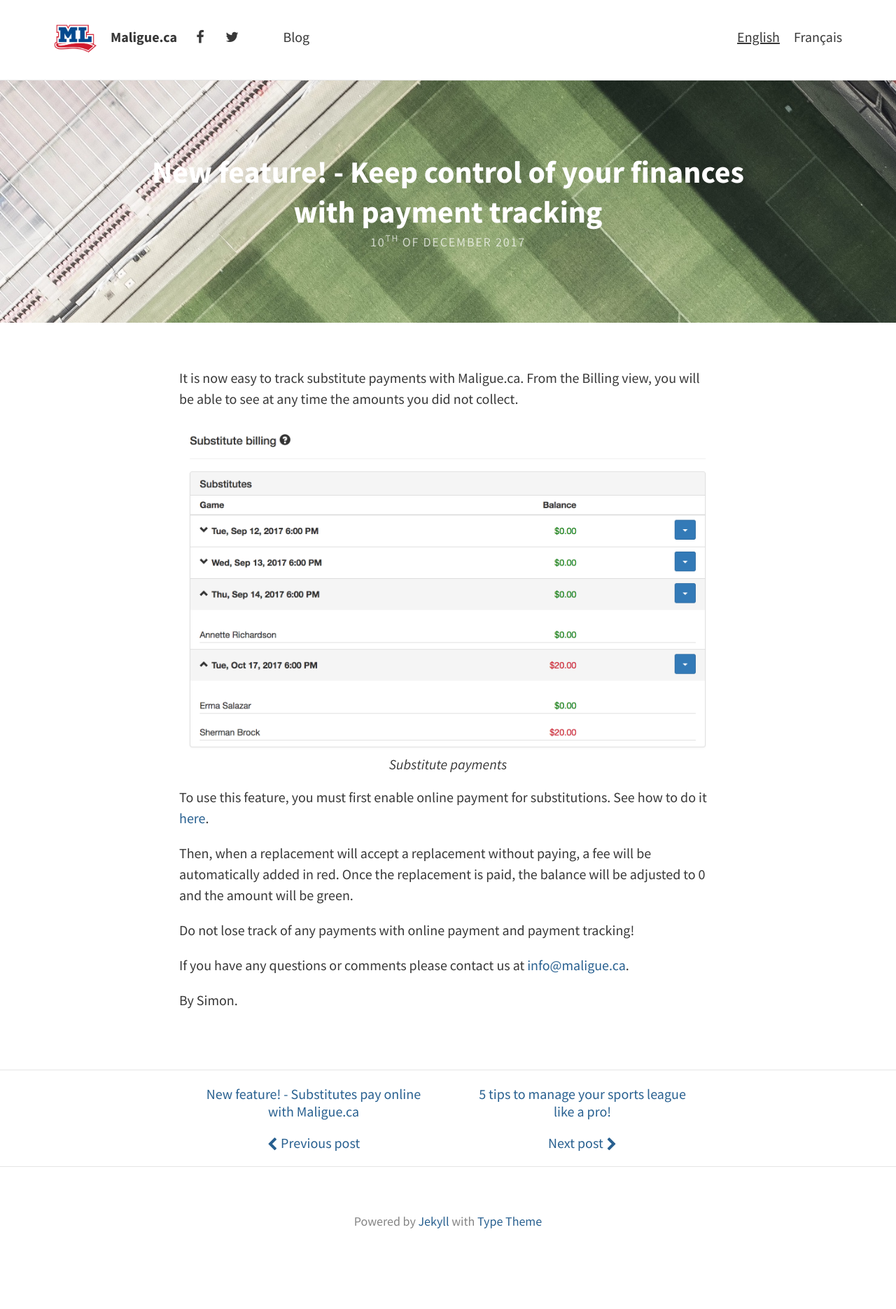
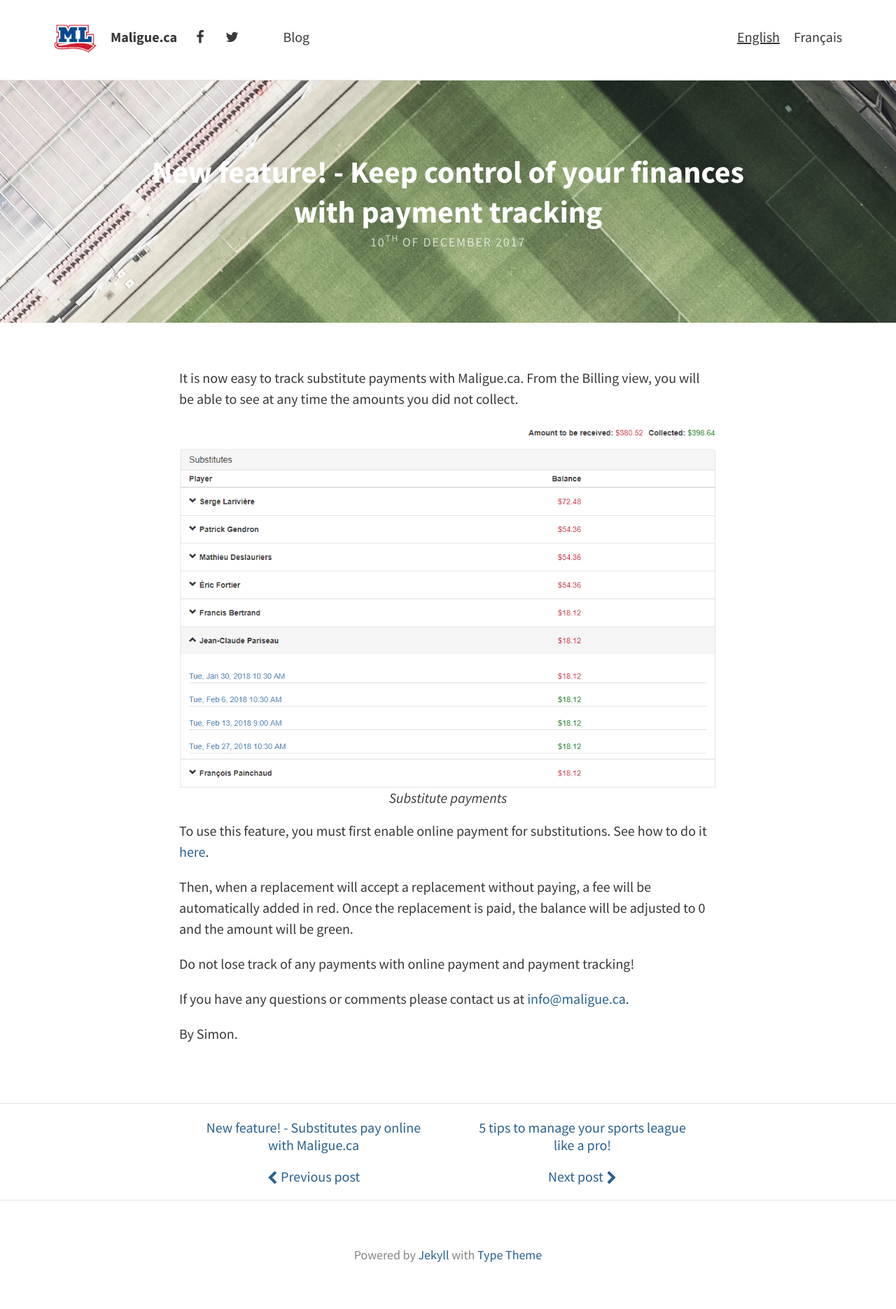
Before and after one commit to maligue/maligue.github.io, a Jekyll site: the page built from _posts/en/2017-12-10-substitute-paiements-tracking.md, in a window 1280 px wide. Shown: the whole page at 70% size. Built offline with Jekyll 4.4.1, drawn with Linux system fonts in a browser that asks for light colours; nearby versions of some CDN libraries; before the commit the page ends 1822 px from its top, so only the background shows below that.

Commit message:
Update 2017-12-10-substitute-paiements-tracking.md

```diff
--- a/_posts/en/2017-12-10-substitute-paiements-tracking.md
+++ b/_posts/en/2017-12-10-substitute-paiements-tracking.md
@@ -5,7 +5,7 @@ localization: substitute-payment-tracking
 ---
 It is now easy to track substitute payments with Maligue.ca. From the Billing view, you will be able to see at any time the amounts you did not collect.
 
-{% include image.html src="2017-12-10-substitute-payment-tracking-en.png" caption="Substitute payments" %}
+{% include image.html src="2018-03-02-substitute-payment-tracking-en.png" caption="Substitute payments" %}
 
 To use this feature, you must first enable online payment for substitutions. See how to do it [here](http://blog.maligue.ca/subtitute-payments/).
 
```
